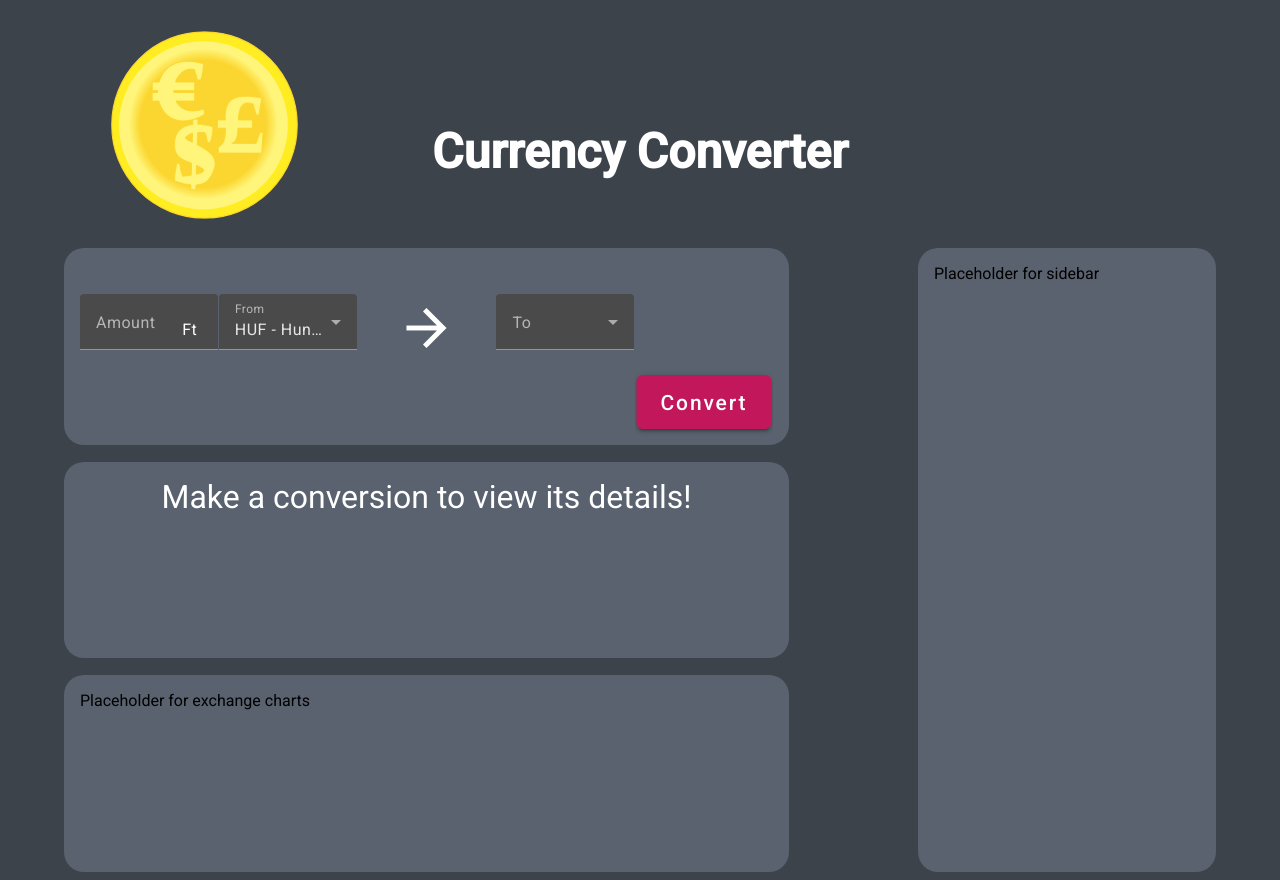
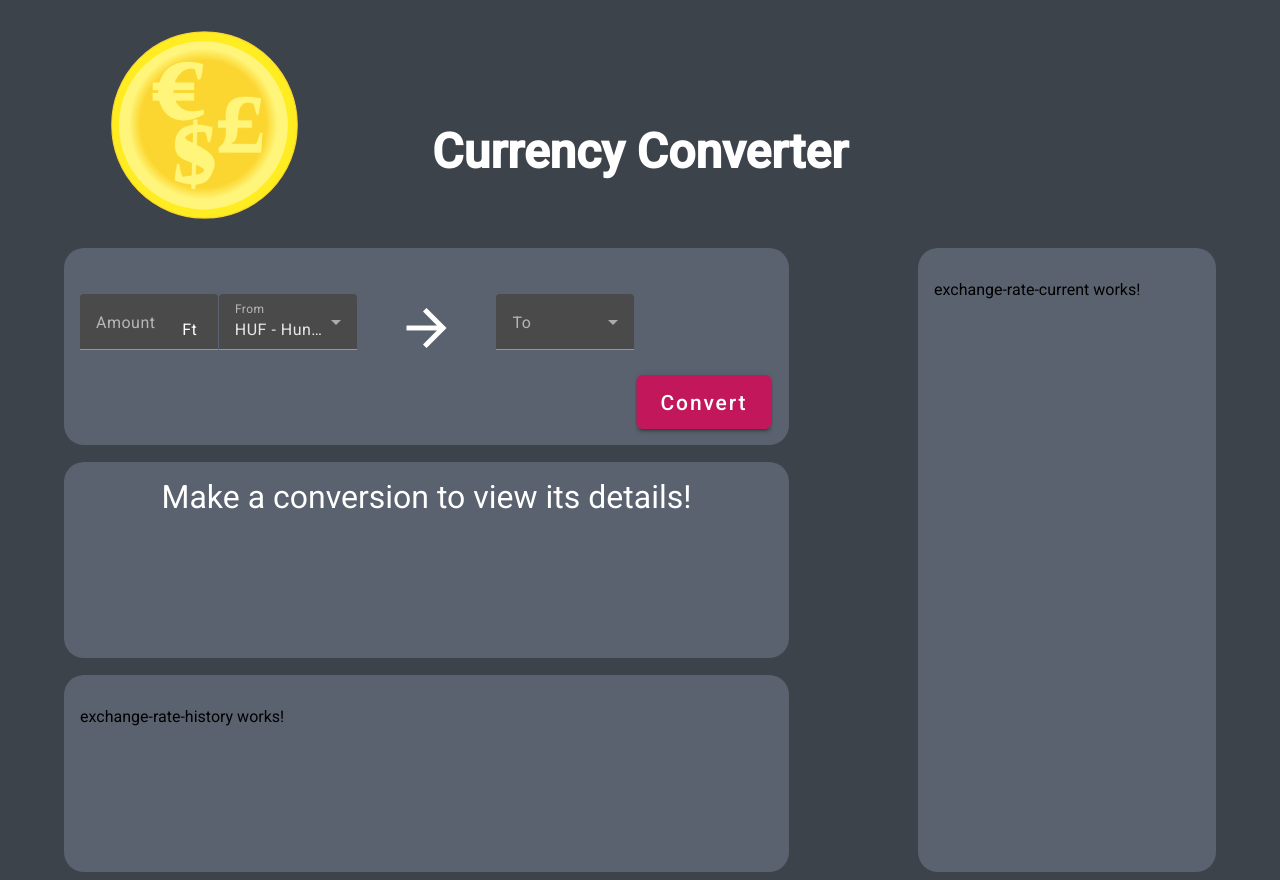
Before and after one commit to Taxus-max/Currency-Converter, an Angular app: page / in a window 1280 px wide. Built offline with nearby package versions, Linux system fonts and the light colour scheme.

Commit message:
Create components for rate history and current rates

```diff
--- a/src/app/app.component.html
+++ b/src/app/app.component.html
@@ -12,7 +12,7 @@
   </mat-grid-tile>
   <mat-grid-tile  colspan="2" rowspan="6">
     <div class="side-box">
-      Placeholder for sidebar
+      <app-exchange-rate-current/>
     </div>
   </mat-grid-tile>
   <mat-grid-tile  colspan="4" rowspan="2">
@@ -22,7 +22,7 @@
   </mat-grid-tile>
   <mat-grid-tile colspan="4" rowspan="2">
     <div class="middle-box">
-      Placeholder for exchange charts
+      <app-exchange-rate-history/>
     </div>
   </mat-grid-tile>
 </mat-grid-list>
--- a/src/app/app.component.ts
+++ b/src/app/app.component.ts
@@ -3,6 +3,8 @@ import { RouterOutlet } from '@angular/router';
 import {MatGridList, MatGridTile} from "@angular/material/grid-list";
 import {ExchangeComponent} from "./exchange/exchange.component";
 import {ExchangeDetailsComponent} from "./exchange-details/exchange-details.component";
+import {ExchangeRateHistoryComponent} from "./exchange-rate-history/exchange-rate-history.component";
+import {ExchangeRateCurrentComponent} from "./exchange-rate-current/exchange-rate-current.component";
 
 @Component({
   selector: 'app-root',
@@ -12,7 +14,9 @@ import {ExchangeDetailsComponent} from "./exchange-details/exchange-details.comp
     MatGridList,
     MatGridTile,
     ExchangeComponent,
-    ExchangeDetailsComponent
+    ExchangeDetailsComponent,
+    ExchangeRateHistoryComponent,
+    ExchangeRateCurrentComponent,
   ],
   templateUrl: './app.component.html',
   styleUrl: './app.component.css'
--- /dev/null
+++ b/src/app/exchange-rate-current/exchange-rate-current.component.html
@@ -0,0 +1 @@
+<p>exchange-rate-current works!</p>
--- /dev/null
+++ b/src/app/exchange-rate-history/exchange-rate-history.component.html
@@ -0,0 +1 @@
+<p>exchange-rate-history works!</p>
```
Also changed, not shown: src/app/exchange-rate-current/exchange-rate-current.component.ts (added, +12 -0 lines), src/app/exchange-rate-history/exchange-rate-history.component.ts (added, +12 -0 lines), src/app/exchange-rate-current/exchange-rate-current.component.css (added), src/app/exchange-rate-history/exchange-rate-history.component.css (added), 2 other files (tests, documents, lock files or other folders).
